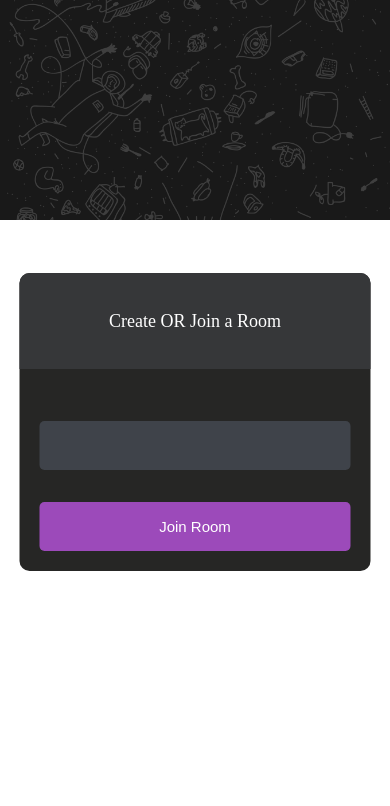
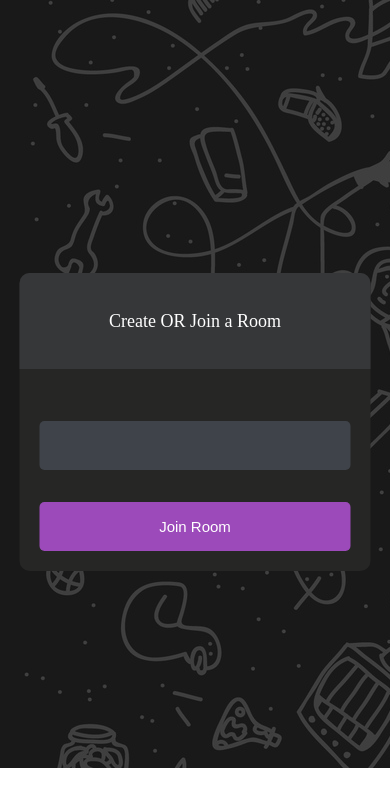
Before and after one commit to PatilHarshh/videocall.github.io, a plain HTML site: page lobby.html in a window 390 px wide. Drawn offline with Linux system fonts and the light colour scheme.

Commit message:
Update lobby.css

```diff
--- a/lobby.css
+++ b/lobby.css
@@ -80,3 +80,10 @@ input[type='submit']{
         transform: rotate(360deg);
     }
 }
+@media screen and (max-width: 600px) {
+    body{
+        background:  url('icon/cosmic-doodle-nz-1360x768.jpg') no-repeat  ;
+        height: 2px;
+        color: #fff;
+    }
+}
```
